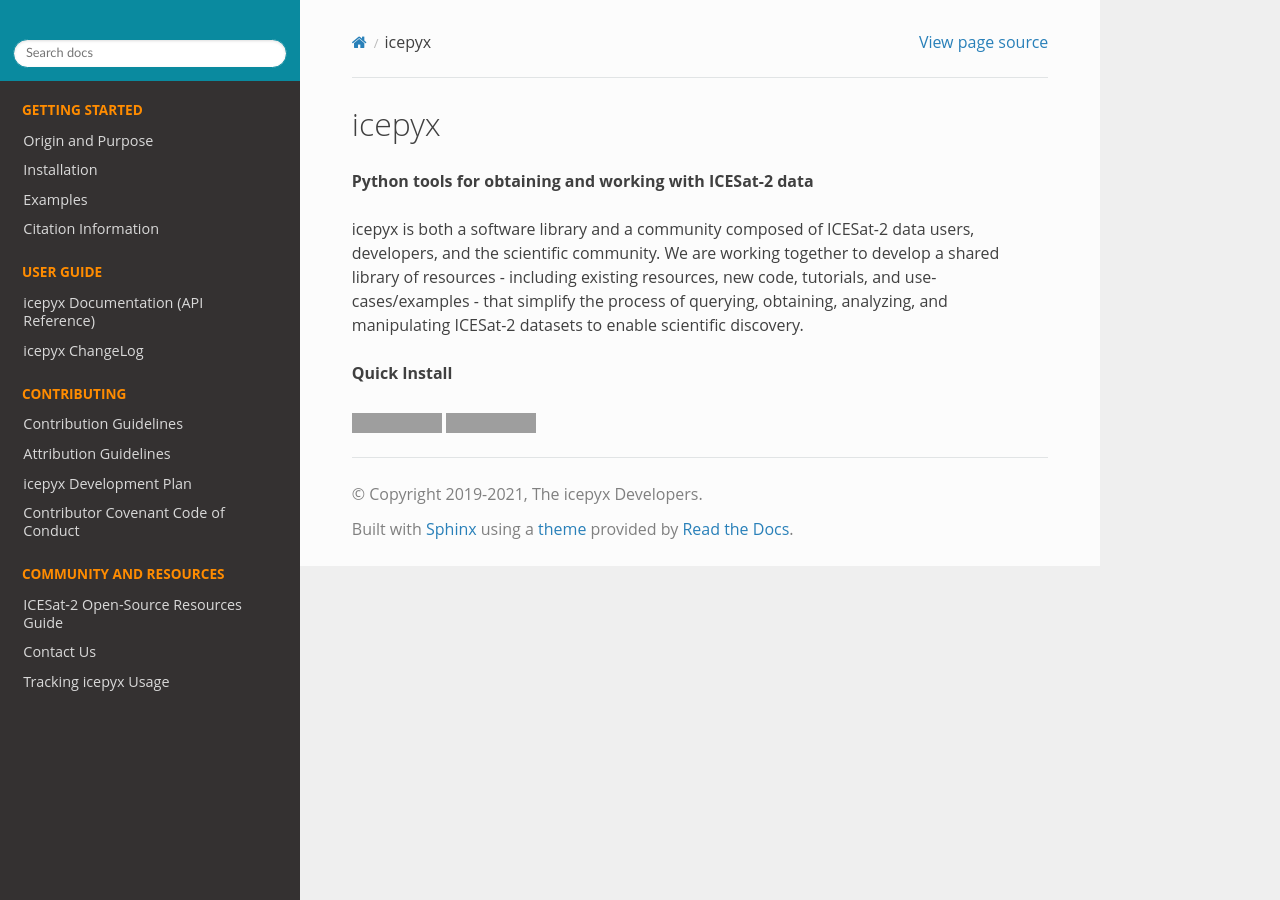
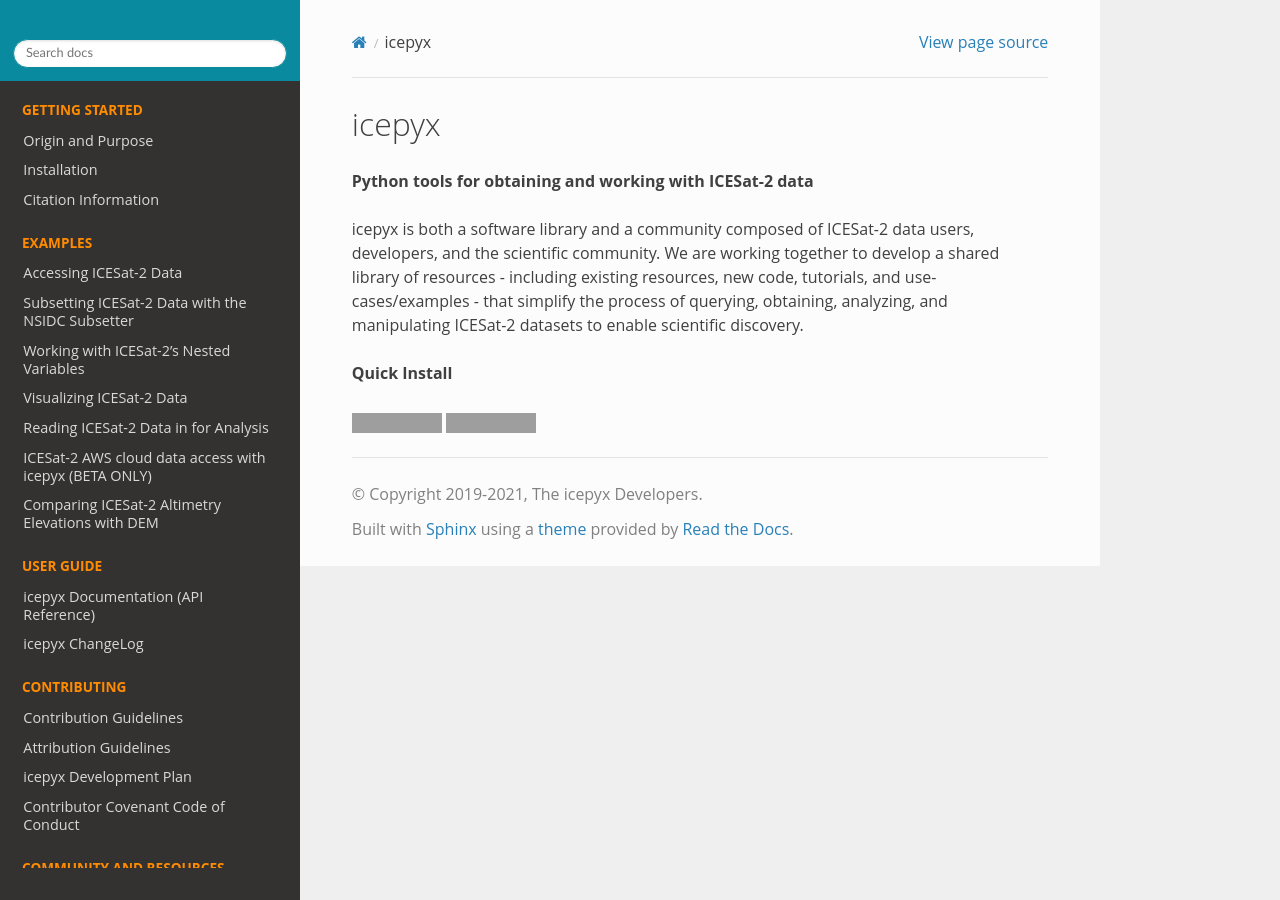
Before and after one commit to icesat2py/icepyx, a Sphinx documentation site: the page built from doc/source/index.rst, in a window 1280 px wide. Built offline with Sphinx 7.4.7 and the Read the Docs theme 2.0.0, drawn with Linux system fonts in a browser that asks for light colours; the version number could not be read and is left out; grey boxes are pictures that could not be loaded.

Commit message:
Turn examples into a dedicated section
Increase visibility of the jupyter notebook examples on the readthedocs page.

```diff
--- a/doc/source/index.rst
+++ b/doc/source/index.rst
@@ -15,8 +15,20 @@ icepyx is both a software library and a community composed of ICESat-2 data user
 
    getting_started/origin_purpose
    getting_started/install
-   getting_started/examples
    getting_started/citation_link
+
+.. toctree::
+   :maxdepth: 2
+   :hidden:
+   :caption: Examples
+
+   getting_started/example_notebooks/ICESat-2_DAAC_DataAccess_Example
+   getting_started/example_notebooks/ICESat-2_DAAC_DataAccess2_Subsetting
+   getting_started/example_notebooks/Working_with_ICESat-2_Data_Variables
+   getting_started/example_notebooks/ICESat-2_Data_Visualization_Example
+   getting_started/example_notebooks/ICESat-2_Data_Read-in_Example
+   getting_started/example_notebooks/ICESat-2_cloud_data_access_example
+   getting_started/example_notebooks/ICESat-2_DEM_comparison_Colombia_working
 
 .. toctree::
    :maxdepth: 2
```
Also changed, not shown: doc/source/getting_started/examples.rst (deleted, +0 -19 lines), examples/README.md.
